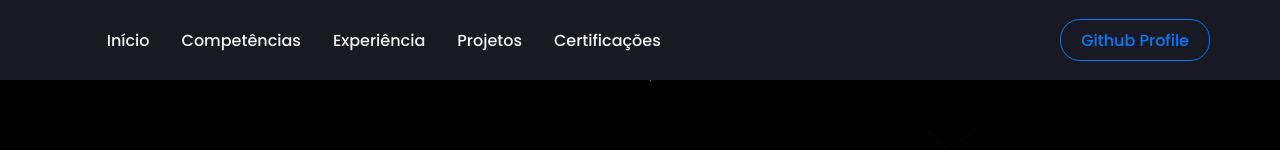
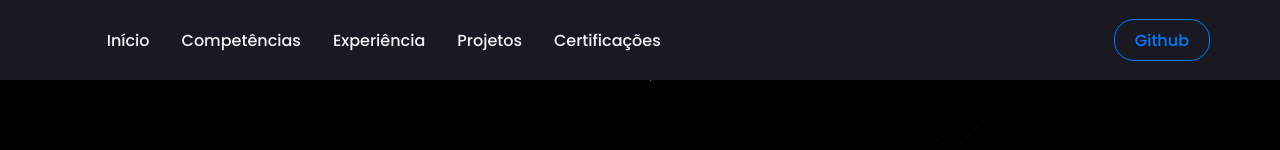
Before and after one commit to gildevson/MeuPortFolio, a React (Create React App) app: page / in a window 1280 px wide. Shown: the top 150 px of the page. Built offline with nearby package versions, Linux system fonts and the light colour scheme.

Commit message:
Correção de imports e estrutura

```diff
--- a/src/components/Navbar/index.js
+++ b/src/components/Navbar/index.js
@@ -23,7 +23,7 @@ const Navbar = () => {
           <NavLink href='#education'>Certificações</NavLink>
         </NavItems>
         <ButtonContainer>
-          <GitHubButton href={Bio.github} target="_blank">Github Profile</GitHubButton>
+          <GitHubButton href={Bio.github} target="_blank">Github</GitHubButton>
         </ButtonContainer>
         {isOpen && (
           <MobileMenu isOpen={isOpen}>
```
